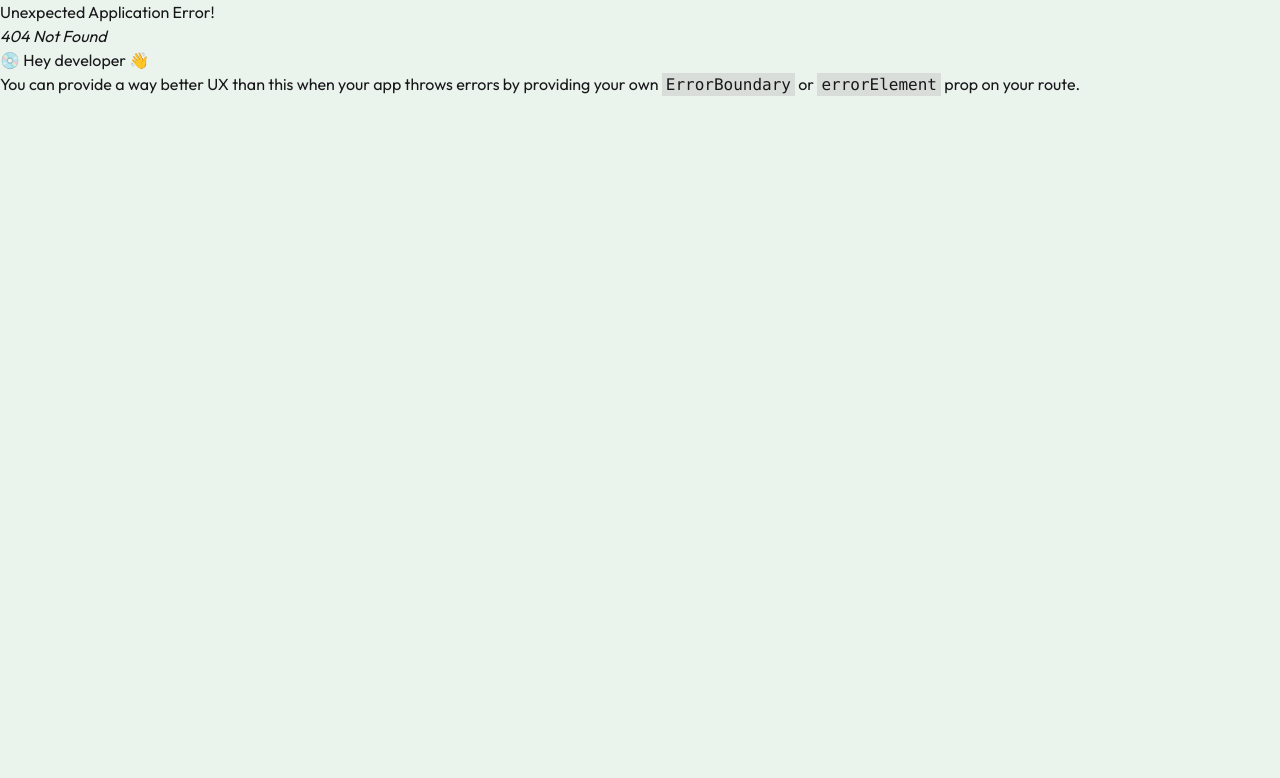
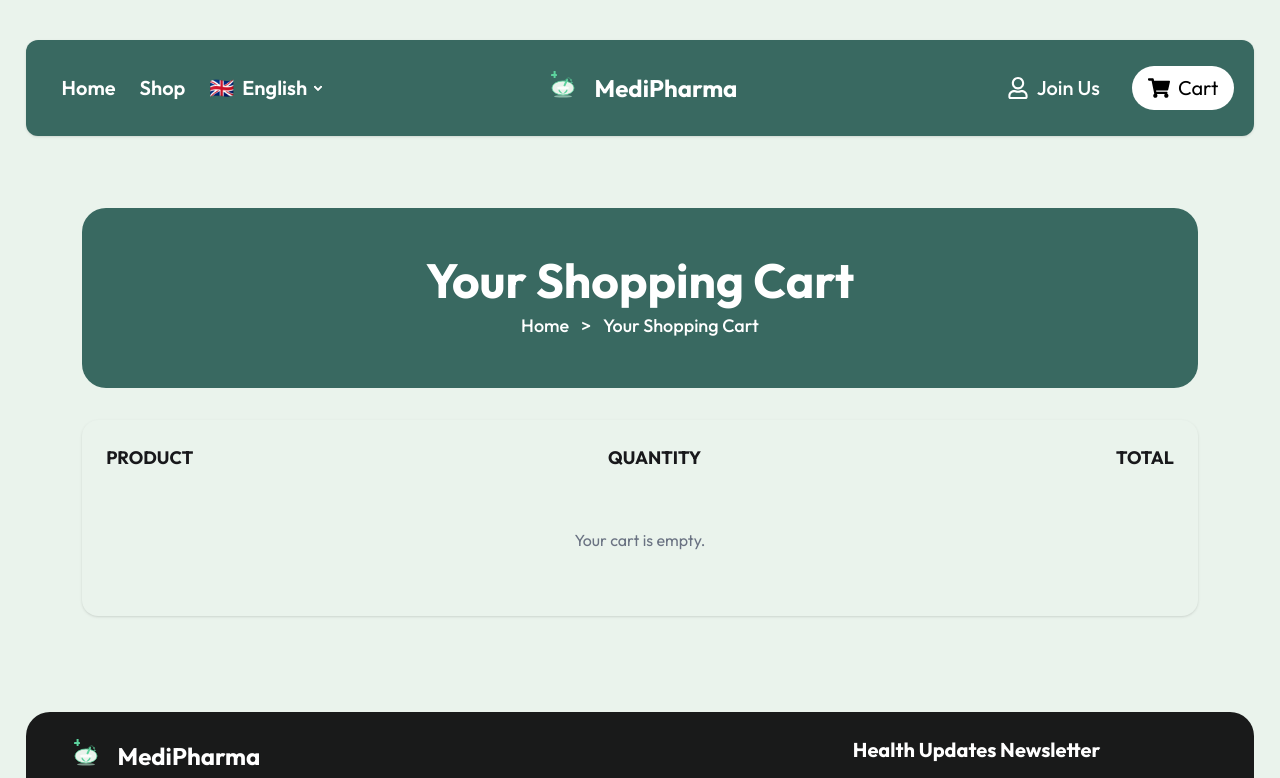
Before and after one commit to iftekhar08019/medi_pharma_client, a React (Vite) app: page /cart in a window 1280 px wide. Before the commit this address had no page. Shown: the top 778 px of the page. Built offline with nearby package versions, Linux system fonts and the light colour scheme.

Commit message:
cart page done

```diff
--- a/package.json
+++ b/package.json
@@ -18,6 +18,7 @@
     "react-dom": "^19.1.0",
     "react-fast-marquee": "^1.6.5",
     "react-hook-form": "^7.60.0",
+    "react-hot-toast": "^2.5.2",
     "react-icons": "^5.5.0",
     "react-router": "^7.6.3",
     "swiper": "^11.2.10"
--- a/src/App.jsx
+++ b/src/App.jsx
@@ -1,35 +1,23 @@
-import { useState } from 'react'
-import reactLogo from './assets/react.svg'
-import viteLogo from '/vite.svg'
+import { RouterProvider } from "react-router";
+import { route } from "./routes/route.jsx";
+import { QueryClient, QueryClientProvider } from "@tanstack/react-query";
+import Aos from "aos";
+import "aos/dist/aos.css";
+import { CartProvider } from "./context/CartContext";
+import { Toaster } from "react-hot-toast";
 
+Aos.init();
+const queryClient = new QueryClient();
 
 function App() {
-  const [count, setCount] = useState(0)
-
   return (
-    <>
-      <div>
-        <a href="https://vite.dev" target="_blank">
-          <img src={viteLogo} className="logo" alt="Vite logo" />
-        </a>
-        <a href="https://react.dev" target="_blank">
-          <img src={reactLogo} className="logo react" alt="React logo" />
-        </a>
-      </div>
-      <h1>Vite + React</h1>
-      <div className="card">
-        <button onClick={() => setCount((count) => count + 1)}>
-          count is {count}
-        </button>
-        <p>
-          Edit <code>src/App.jsx</code> and save to test HMR
-        </p>
-      </div>
-      <p className="read-the-docs">
-        Click on the Vite and React logos to learn more
-      </p>
-    </>
-  )
+    <CartProvider>
+      <QueryClientProvider client={queryClient}>
+        <RouterProvider router={route} />
+        <Toaster position="top-right" />
+      </QueryClientProvider>
+    </CartProvider>
+  );
 }
 
-export default App
+export default App;
--- /dev/null
+++ b/src/context/CartContext.jsx
@@ -0,0 +1,56 @@
+import React, { createContext, useContext, useReducer, useEffect } from "react";
+
+const CartContext = createContext();
+
+function cartReducer(state, action) {
+  switch (action.type) {
+    case "ADD": {
+      const existing = state.find(item => item._id === action.product._id);
+      if (existing) {
+        return state.map(item =>
+          item._id === action.product._id
+            ? { ...item, quantity: item.quantity + (action.quantity || 1) }
+            : item
+        );
+      }
+      return [...state, { ...action.product, quantity: action.quantity || 1 }];
+    }
+    case "REMOVE":
+      return state.filter(item => item._id !== action._id);
+    case "UPDATE":
+      return state.map(item =>
+        item._id === action._id ? { ...item, quantity: action.quantity } : item
+      );
+    case "CLEAR":
+      return [];
+    default:
+      return state;
+  }
+}
+
+function getInitialCart() {
+  try {
+    const stored = localStorage.getItem("cart");
+    return stored ? JSON.parse(stored) : [];
+  } catch {
+    return [];
+  }
+}
+
+export function CartProvider({ children }) {
+  const [cart, dispatch] = useReducer(cartReducer, [], getInitialCart);
+
+  useEffect(() => {
+    localStorage.setItem("cart", JSON.stringify(cart));
+  }, [cart]);
+
+  return (
+    <CartContext.Provider value={{ cart, dispatch }}>
+      {children}
+    </CartContext.Provider>
+  );
+}
+
+export function useCart() {
+  return useContext(CartContext);
+}
--- a/src/main.jsx
+++ b/src/main.jsx
@@ -7,13 +7,18 @@ import { route } from "./routes/route.jsx";
 import { QueryClient, QueryClientProvider } from "@tanstack/react-query";
 import Aos from "aos";
 import "aos/dist/aos.css";
+import { CartProvider } from "./context/CartContext.jsx";
+import { Toaster } from "react-hot-toast";
 
 Aos.init();
 const queryClient = new QueryClient();
 createRoot(document.getElementById("root")).render(
   <StrictMode>
-    <QueryClientProvider client={queryClient}>
-      <RouterProvider router={route} />
-    </QueryClientProvider>
+<CartProvider>
+      <QueryClientProvider client={queryClient}>
+        <RouterProvider router={route} />
+        <Toaster position="top-right" />
+      </QueryClientProvider>
+    </CartProvider>
   </StrictMode>
 );
--- /dev/null
+++ b/src/pages/CartPage.jsx
@@ -0,0 +1,123 @@
+import React from "react";
+import { useCart } from "../context/CartContext";
+import { Link, useNavigate } from "react-router";
+
+const CartPage = () => {
+  const { cart, dispatch } = useCart();
+  const navigate = useNavigate();
+
+  const handleRemove = (_id) => dispatch({ type: "REMOVE", _id });
+  const handleClear = () => dispatch({ type: "CLEAR" });
+  const handleUpdate = (_id, quantity) => dispatch({ type: "UPDATE", _id, quantity });
+
+  const subtotal = cart.reduce(
+    (sum, item) => sum + (item.discountPrice || item.price) * item.quantity,
+    0
+  );
+
+  return (
+    <div className="w-[96%] mx-auto p-4 sm:p-8">
+      <div className="bg-[#396961] rounded-3xl w-full flex flex-col items-center justify-center py-10 sm:py-12 mb-8">
+        <h1 className="text-5xl font-bold text-white mb-2 text-center">Your Shopping Cart</h1>
+        <nav className="flex items-center gap-2 text-white text-lg font-medium">
+          <Link to="/" className="hover:underline">Home</Link>
+          <span className="mx-1">{">"}</span>
+          <span>Your Shopping Cart</span>
+        </nav>
+      </div>
+      <div className="bg-[#eaf3ec] rounded-2xl p-6 shadow mb-8">
+        <div className="flex justify-between font-bold text-lg mb-4">
+          <span>PRODUCT</span>
+          <span>QUANTITY</span>
+          <span>TOTAL</span>
+        </div>
+        {cart.length === 0 ? (
+          <div className="text-center text-gray-500 py-10">Your cart is empty.</div>
+        ) : (
+          cart.map(item => (
+            <div key={item._id} className="flex items-center justify-between border-b border-[#396961] py-4">
+              <div className="flex items-center gap-4">
+                <img src={item.imageUrl} alt={item.name} className="w-20 h-20 rounded-xl bg-white object-contain" />
+                <div>
+                  <div className="font-bold">{item.name}</div>
+                  <div className="text-sm text-gray-700">
+                    {item.currency}{item.discountPrice || item.price} <span className="text-xs text-gray-400">{item.discounted && item.discountPrice ? <span className="line-through">{item.currency}{item.price}</span> : null}</span>
+                  </div>
+                  <div className="text-xs text-gray-500">
+                    {item.weightOptions ? `Weight: ${item.selectedWeight || item.weightOptions[0]} | ` : ""}
+                    {item.itemForm ? `Item Form: ${item.itemForm} | ` : ""}
+                    {item.productBenefits ? `Product Benefits: ${item.selectedBenefit || item.productBenefits[0]}` : ""}
+                  </div>
+                </div>
+              </div>
+              <div className="flex items-center gap-2">
+                <button
+                  className="border rounded-full px-2 py-1"
+                  onClick={() => handleUpdate(item._id, Math.max(1, item.quantity - 1))}
+                  disabled={item.quantity <= 1}
+                >-</button>
+                <span className="px-2">{item.quantity}</span>
+                <button
+                  className="border rounded-full px-2 py-1"
+                  onClick={() => handleUpdate(item._id, item.quantity + 1)}
+                >+</button>
+                <button
+                  className="ml-2 text-red-500 hover:text-red-700"
+                  onClick={() => handleRemove(item._id)}
+                  title="Remove"
+                >🗑️</button>
+              </div>
+              <div className="font-bold">{item.currency}{((item.discountPrice || item.price) * item.quantity).toFixed(2)}</div>
+            </div>
+          ))
+        )}
+        {cart.length > 0 && (
+          <div className="flex justify-between mt-6">
+            <button
+              className="bg-[#396961] text-white px-6 py-2 rounded-full font-semibold hover:bg-[#28524c] transition"
+              onClick={() => navigate('/')}
+            >
+              Continue Shopping
+            </button>
+            <button
+              className="bg-red-100 text-red-700 px-6 py-2 rounded-full font-semibold hover:bg-red-200 transition"
+              onClick={handleClear}
+            >
+              Clear Cart
+            </button>
+          </div>
+        )}
+      </div>
+      {cart.length > 0 && (
+        <div className="flex flex-col md:flex-row gap-6 justify-between items-start bg-[#f5f5f5] rounded-2xl p-6 shadow">
+          <div className="flex-1 mb-4 md:mb-0">
+            <label className="block font-semibold mb-2">Add note</label>
+            <textarea className="w-full rounded-lg p-3 border border-gray-300 min-h-[80px]" placeholder="Enter the text here..." />
+          </div>
+          <div className="w-full md:w-80 flex flex-col gap-3">
+            <div className="flex justify-between font-bold text-lg mb-2">
+              <span>Subtotal</span>
+              <span>{cart[0].currency}{subtotal.toFixed(2)}</span>
+            </div>
+            <div className="text-xs text-gray-500 mb-2">Taxes and shipping calculated at checkout</div>
+            <button
+              className="bg-[#396961] text-white py-3 rounded-full font-semibold hover:bg-[#28524c] transition mb-2"
+              onClick={() => navigate('/checkout')}
+            >
+              Check Out
+            </button>
+            <input
+              className="w-full rounded-full px-4 py-2 border border-gray-300"
+              placeholder="Add discount code"
+            />
+            <button className="bg-[#396961] text-white py-2 rounded-full font-semibold hover:bg-[#28524c] transition">
+              Apply
+            </button>
+          </div>
+        </div>
+      )}
+    </div>
+  );
+};
+
+export default CartPage;
--- a/src/pages/Shop/components/ProductCard.jsx
+++ b/src/pages/Shop/components/ProductCard.jsx
@@ -1,5 +1,7 @@
 import React from "react";
 import { FaStar, FaRegStar, FaShoppingCart, FaEye } from "react-icons/fa";
+import { useCart } from "../../../context/CartContext";
+import toast from "react-hot-toast";
 
 const ProductCard = ({ product, view, onViewDetails }) => {
   const {
@@ -19,6 +21,8 @@ const ProductCard = ({ product, view, onViewDetails }) => {
     selectedBenefit,
   } = product;
 
+  const { dispatch } = useCart();
+
   // Render stars for rating
   const renderStars = () => {
     const stars = [];
@@ -32,6 +36,11 @@ const ProductCard = ({ product, view, onViewDetails }) => {
       );
     }
     return stars;
+  };
+
+  const handleAddToCart = () => {
+    dispatch({ type: "ADD", product });
+    toast.success("Product added to cart!");
   };
 
   return (
@@ -49,7 +58,9 @@ const ProductCard = ({ product, view, onViewDetails }) => {
         <img
           src={imageUrl}
           alt={name}
-          className={"w-full h-full object-cover"}
+          className={`w-full h-full ${
+            view === "list" ? "object-cover" : "object-contain"
+          }`}
         />
       </div>
 
@@ -104,6 +115,7 @@ const ProductCard = ({ product, view, onViewDetails }) => {
               className="bg-[#2e7153] text-white p-2 rounded-lg hover:bg-[#235b40] transition"
               title="Add to Cart"
               disabled={!inStock}
+              onClick={handleAddToCart}
             >
               <FaShoppingCart />
             </button>
@@ -125,6 +137,7 @@ const ProductCard = ({ product, view, onViewDetails }) => {
             className="bg-[#2e7153] text-white p-2 rounded-lg hover:bg-[#235b40] transition"
             title="Add to Cart"
             disabled={!inStock}
+            onClick={handleAddToCart}
           >
             <FaShoppingCart />
           </button>
--- a/src/pages/Shop/components/ProductDetailsModal.jsx
+++ b/src/pages/Shop/components/ProductDetailsModal.jsx
@@ -1,9 +1,12 @@
 import React, { useState, useEffect } from "react";
+import { useCart } from "../../../context/CartContext";
+import toast from "react-hot-toast";
 
 const ProductDetailsModal = ({ product, isOpen, onClose, onAddToCart, onBuyNow }) => {
   const [quantity, setQuantity] = useState(1);
   const [weight, setWeight] = useState("");
   const [benefit, setBenefit] = useState("");
+  const { dispatch } = useCart();
 
   useEffect(() => {
     if (product) {
@@ -34,6 +37,8 @@ const ProductDetailsModal = ({ product, isOpen, onClose, onAddToCart, onBuyNow }
   } = product;
 
   const handleAddToCart = () => {
+    dispatch({ type: "ADD", product: { ...product, selectedWeight: weight, selectedBenefit: benefit }, quantity });
+    toast.success("Product added to cart!");
     onAddToCart && onAddToCart({ ...product, quantity, selectedWeight: weight, selectedBenefit: benefit });
   };
   const handleBuyNow = () => {
@@ -42,7 +47,7 @@ const ProductDetailsModal = ({ product, isOpen, onClose, onAddToCart, onBuyNow }
 
   return (
     <div className="fixed inset-0 z-50 flex items-center justify-center bg-black/40 overflow-y-auto">
-      <div className="relative bg-[#eaf3ec] rounded-3xl w-full max-w-xs sm:max-w-md md:max-w-2xl lg:max-w-4xl mx-2 flex flex-col md:flex-row p-8 sm:p-4 md:p-8 shadow-2xl">
+      <div className="relative bg-[#eaf3ec] rounded-3xl w-full max-w-xs sm:max-w-md md:max-w-2xl lg:max-w-4xl mx-2 flex flex-col md:flex-row p-2 sm:p-4 md:p-8 shadow-2xl">
         {/* Close Button */}
         <button
           className="absolute top-2 right-2 sm:top-4 sm:right-4 text-xl sm:text-2xl text-gray-700 hover:text-black"
--- a/src/routes/route.jsx
+++ b/src/routes/route.jsx
@@ -3,6 +3,7 @@ import MainLayouts from "../layouts/MainLayouts";
 import Home from "../pages/Home/Home";
 import ShopPage from "../pages/Shop/ShopPage";
 import CategoryDetails from "../pages/Category/CategoryDetails";
+import CartPage from "../pages/CartPage";
 
 
 export const route = createBrowserRouter([
@@ -13,6 +14,10 @@ export const route = createBrowserRouter([
       {
         index: true,
         element: <Home />,
+      },
+      {
+        path: "/cart",
+        element: <CartPage />,
       },
       {
         path: "/shops",
```
Also changed, not shown: 1 other file (tests, documents, lock files or other folders).
